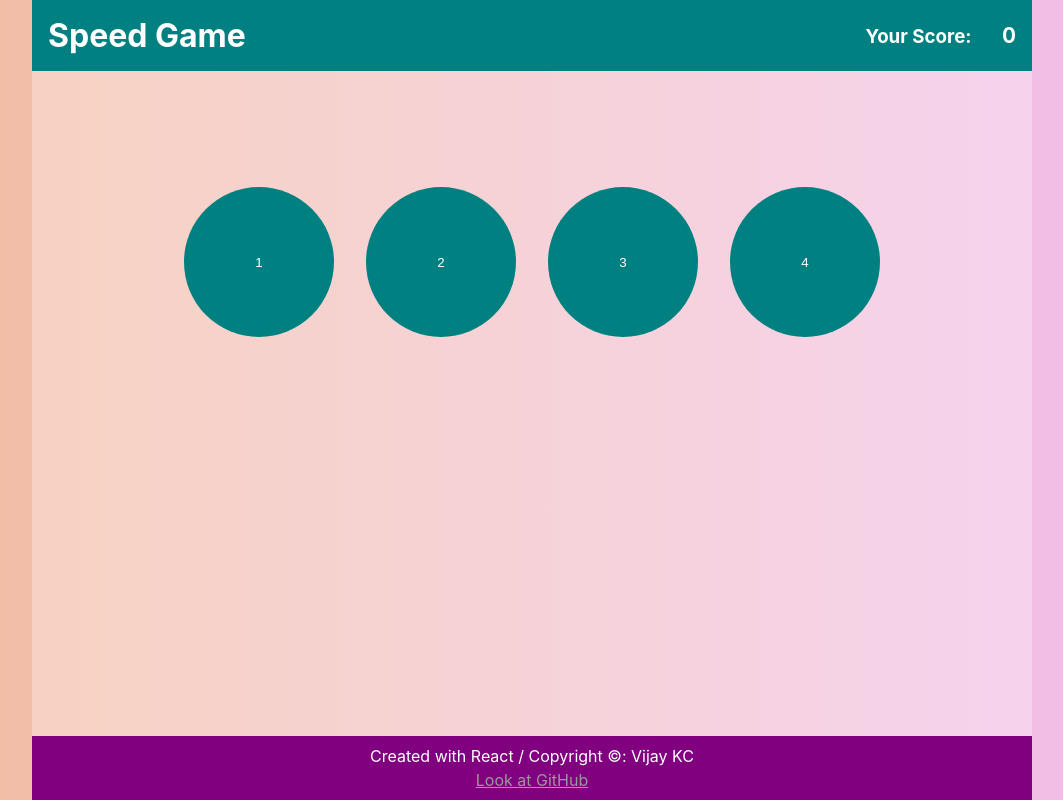
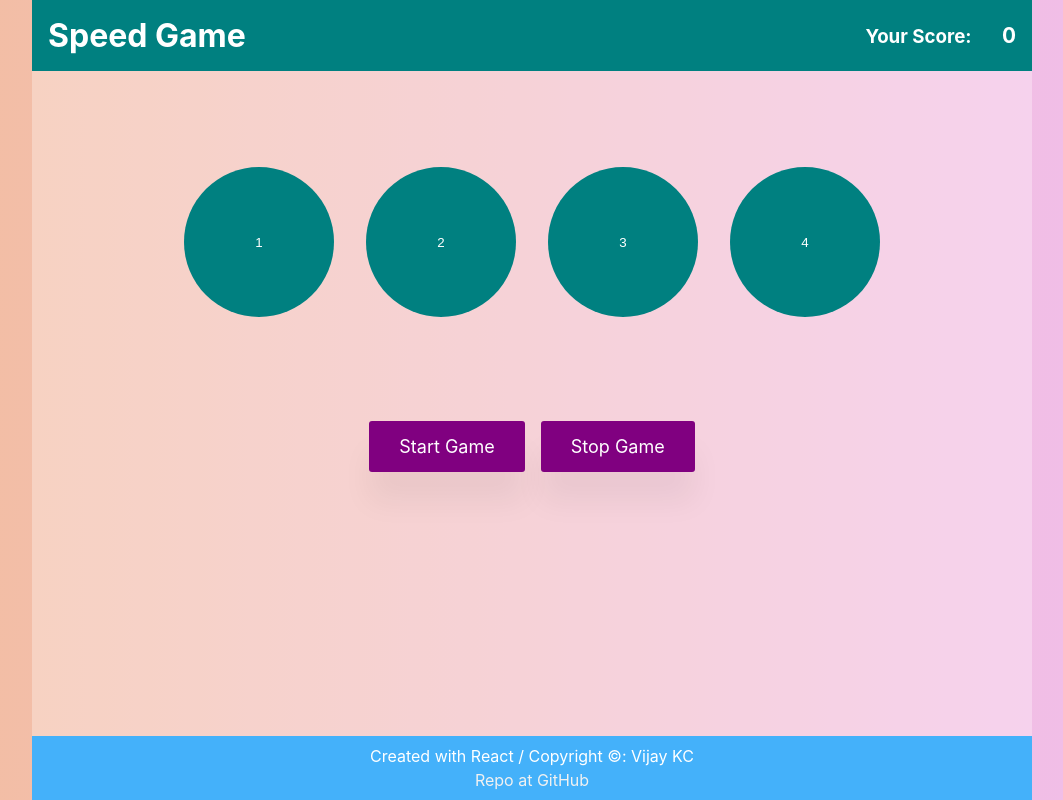
Before and after one commit to kcvijay/speedgame_react, a React (Create React App) app: page / in a window 1280 px wide. Shown: the whole page, without its empty margins (108-1171 px from the left). Built offline with nearby package versions, Linux system fonts and the light colour scheme.

Commit message:
Creating a unique rand number

```diff
--- a/src/App.css
+++ b/src/App.css
@@ -8,7 +8,7 @@
 
 .circles {
   display: flex;
+  align-items: center;
   justify-content: center;
-  align-items: center;
-  margin: 100px auto;
+  margin: 80px auto;
 }
--- a/src/App.js
+++ b/src/App.js
@@ -1,6 +1,7 @@
 import React, { Component } from "react";
 import Header from "./Header";
 import Circle from "./Circle";
+import Buttons from "./Buttons";
 import Footer from "./Footer";
 import PopUp from "./PopUp";
 import "./App.css";
@@ -9,20 +10,43 @@ class App extends Component {
   state = {
     score: 0,
     circles: [{ key: 1 }, { key: 2 }, { key: 3 }, { key: 4 }],
+    active: 1,
     showScore: false,
+  };
+
+  randArray = [];
+
+  makeRandom = () => {
+    let random = Math.floor(Math.random() * 4) + 1;
+    return random;
+  };
+
+  // Creating a unique number
+  makeUniqueNum = () => {
+    let newActive = this.makeRandom();
+    if (this.state.active !== newActive) {
+      this.setState({
+        active: newActive,
+      });
+    } else return this.makeUniqueNum();
+    console.log(this.state.active);
   };
 
   clickHandler = () => {
     this.setState({
       score: this.state.score + 1,
     });
-    this.randomNumHandler();
-    console.log(this.randomNumHandler());
   };
 
   randomNumHandler = () => {
-    const rand = Math.floor(Math.random() * 4);
-    return rand;
+    const rand = Math.floor(Math.random() * 4) + 1;
+    const lastEl = this.randArray[this.randArray.length - 1];
+    if (lastEl === rand) {
+      this.randomNumHandler();
+    } else {
+      this.randArray.push(rand);
+      console.log(this.randArray);
+    }
   };
 
   closePopupHandler = () => {
@@ -31,16 +55,27 @@ class App extends Component {
     });
   };
 
+  // addActiveClassHandler = () => {
+  //   this.setState({
+  //     active: this.randomNumHandler(),
+  //   });
+  // };
+
   render() {
-    const circles = this.state.circles.map((circle) => {
+    const circles = this.state.circles.map((circle, i) => {
       return (
-        <Circle click={() => this.clickHandler()} buttonKey={circle.key} />
+        <Circle
+          clickHandler={() => this.clickHandler(i)}
+          buttonKey={circle.key}
+          key={circle.key}
+        />
       );
     });
     return (
       <div className="App">
         <Header score={this.state.score} />
         <div className="circles">{circles}</div>
+        <Buttons startGame={this.makeUniqueNum} />
         <Footer />
         {this.state.showScore && (
           <PopUp
--- /dev/null
+++ b/src/Buttons.css
@@ -0,0 +1,28 @@
+.buttons {
+  display: flex;
+  justify-content: center;
+  align-items: center;
+}
+
+.start,
+.stop {
+  background-color: purple;
+  padding: 15px 30px;
+  color: #fff;
+  font-size: 18px;
+  font-family: inherit;
+  border: none;
+  margin: 0.5rem;
+  border-radius: 3px;
+  box-shadow: 0 30px 30px rgba(0, 0, 0, 0.05);
+  cursor: pointer;
+  transition: all 0.2s ease-in-out;
+}
+
+.start:hover,
+.start:active,
+.stop:hover,
+.stop:active {
+  box-shadow: none;
+  opacity: 0.8;
+}
--- /dev/null
+++ b/src/Buttons.jsx
@@ -0,0 +1,15 @@
+import React from "react";
+import "./Buttons.css";
+
+const Buttons = (props) => {
+  return (
+    <div className="buttons">
+      <button className="start" onClick={props.startGame}>
+        Start Game
+      </button>
+      <button className="stop">Stop Game</button>
+    </div>
+  );
+};
+
+export default Buttons;
--- a/src/Circle.css
+++ b/src/Circle.css
@@ -1,4 +1,4 @@
-button {
+.circle {
   width: 150px;
   height: 150px;
   border-radius: 50%;
@@ -8,3 +8,7 @@ button {
   cursor: pointer;
   margin: 1rem;
 }
+
+button.active {
+  background-color: red;
+}
--- a/src/Circle.jsx
+++ b/src/Circle.jsx
@@ -2,7 +2,15 @@ import React from "react";
 import "./Circle.css";
 
 const Circle = (props) => {
-  return <button onClick={props.click}>{props.buttonKey}</button>;
+  return (
+    <button
+      key={props.buttonKey}
+      className="circle"
+      onClick={props.clickHandler}
+    >
+      {props.buttonKey}
+    </button>
+  );
 };
 
 export default Circle;
--- a/src/Footer.css
+++ b/src/Footer.css
@@ -3,12 +3,19 @@ footer {
   bottom: 0;
   width: 100%;
   text-align: center;
-  background-color: purple;
+  background-color: #44b1fa;
   color: #fff;
   padding: 0.5rem;
   line-height: 1.5;
 }
 
 a {
-  color: #999;
+  color: #f1f1f1;
+  text-decoration: none;
 }
+
+a:hover,
+a:active {
+  text-decoration: underline;
+  font-style: italic;
+}
--- a/src/Footer.jsx
+++ b/src/Footer.jsx
@@ -9,7 +9,7 @@ const Footer = () => {
         href="https://github.com/kcvijay/speedgame_react"
         target="_blank noreferer"
       >
-        Look at GitHub
+        Repo at GitHub
       </a>
     </footer>
   );
```
